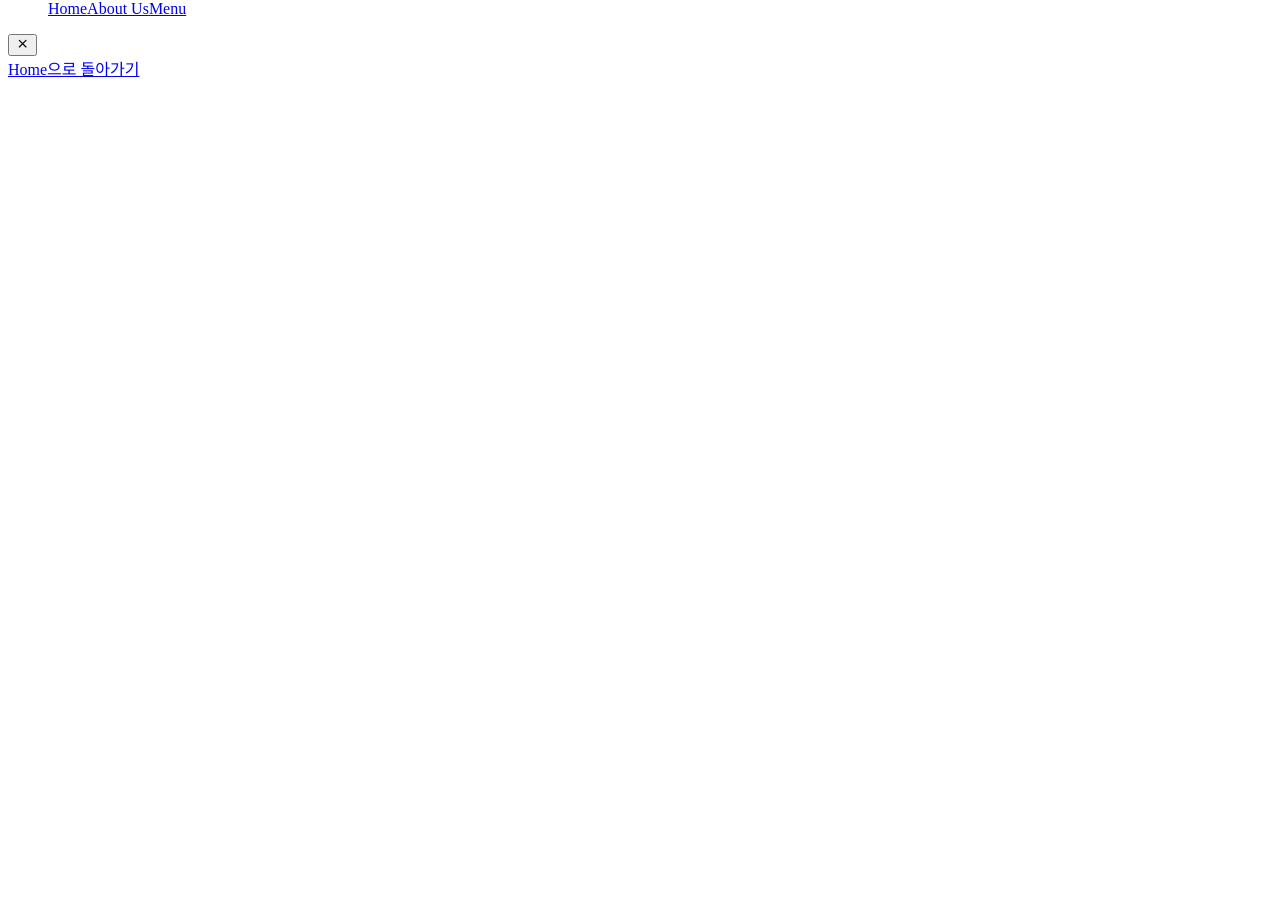
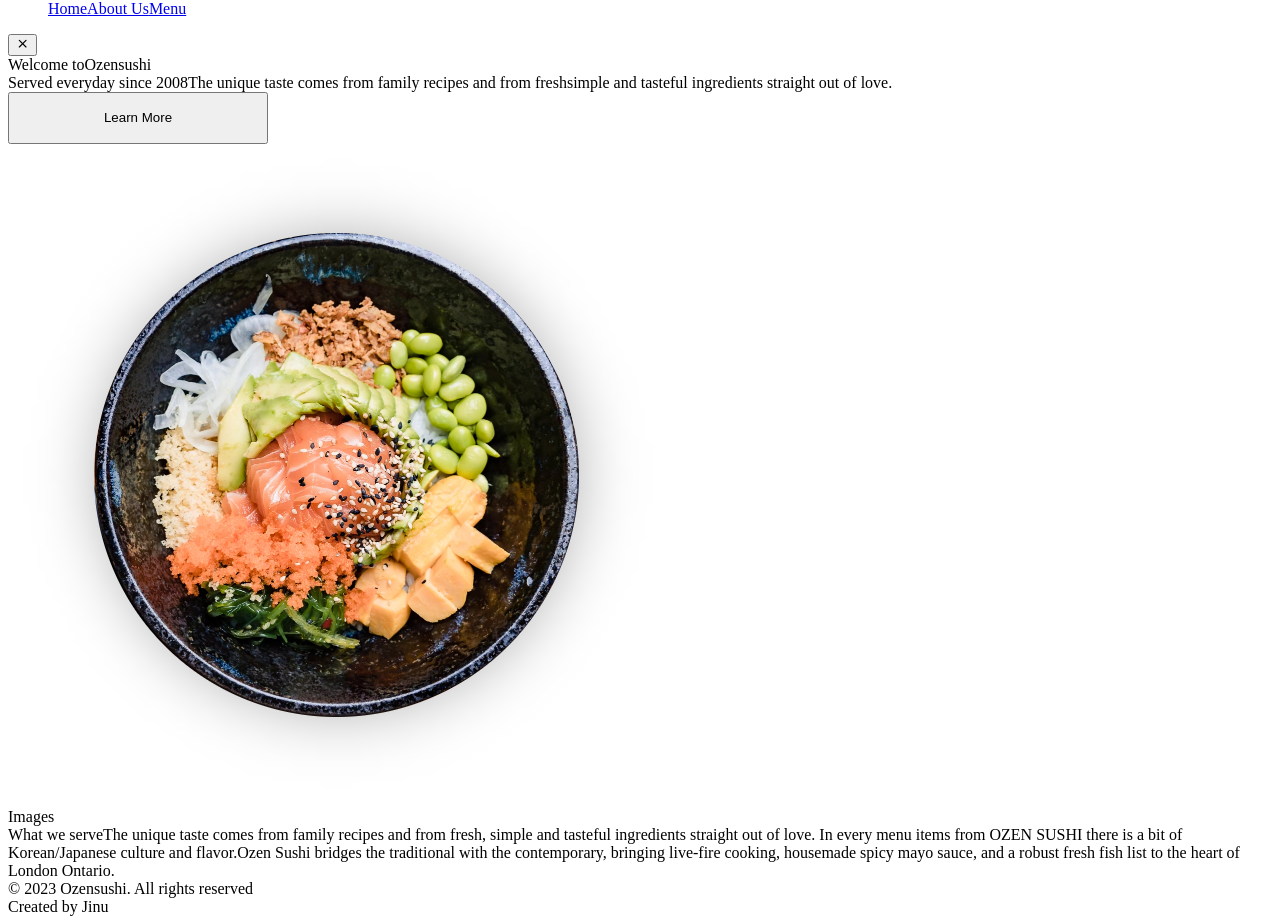
Before and after one commit to Sungmin-Kim-0508/ozen-sushi-korea, a Next.js app: page /ozen-sushi in a window 1280 px wide. Shown: the part 133-1057 px from the top of the page. Before the commit the page ends 800 px from the top, so only its background shows below. Built offline with nearby package versions, Linux system fonts and the light colour scheme.

Commit message:
WIP: worked on 1st section on Home

```diff
--- a/app/components/button.tsx
+++ b/app/components/button.tsx
@@ -15,7 +15,7 @@ export const OrangeBgBtn: React.FC<BtnProps> = ({
   <button
     type="button"
     style={{ width, height }}
-    className="h-12 text-center p-0 rounded-full mx-[5rem] bg-EC6236 text-white"
+    className="text-center p-0 rounded-full bg-EC6236 border-2 border-EC6236 text-white hover:duration-500 hover:text-EC6236 hover:bg-white"
   >
     {children}
   </button>
@@ -29,7 +29,7 @@ export const OrangeBorderBtn: React.FC<BtnProps> = ({
   <button
     type="button"
     style={{ width, height }}
-    className="w-64 h-12 text-center p-0 rounded-full mx-[5rem] border-2 border-EC6236 text-EC6236"
+    className="text-center p-0 rounded-full border-2 border-EC6236 text-EC6236 hover:duration-500 hover:text-white hover:bg-EC6236"
   >
     {children}
   </button>
--- a/app/ozen-sushi/Header.tsx
+++ b/app/ozen-sushi/Header.tsx
@@ -3,7 +3,7 @@ import { usePathname } from "next/navigation";
 import Link from "next/link";
 import BtnX from "../../public/svgs/btnX";
 import { OrangeBgBtn, OrangeBorderBtn } from "../components/button";
-import { aboutUs, menu, ozen_sushi_home } from "../utils/routes";
+import { aboutUs, home, menu, ozen_sushi_home } from "../utils/routes";
 import { OzenSushiHorizontalLogo } from "../../public/svgs/ozen-sushi-horizontal";
 
 type MenuItem = {
@@ -33,7 +33,8 @@ function OzenSushiHeader() {
   ];
   return (
     <>
-      <div className="flex h-24 max-h-24 justify-around items-center">
+      {/* Desktop */}
+      <div className="flex h-24 max-h-24 justify-around items-center sm:hidden">
         <nav className="flex gap-10">
           {menuItems.map(({ label, href }) => (
             <Link
@@ -48,7 +49,9 @@ function OzenSushiHeader() {
           ))}
         </nav>
         <div>
-          <OzenSushiHorizontalLogo />
+          <Link href={home}>
+            <OzenSushiHorizontalLogo />
+          </Link>
         </div>
         <div>
           <OrangeBgBtn width="8.75rem" height="2.56rem">
--- /dev/null
+++ b/app/ozen-sushi/footer.tsx
@@ -0,0 +1,13 @@
+import React from "react";
+
+function Footer() {
+  const fullYear = new Date().getFullYear();
+  return (
+    <footer className="flex justify-around bg-black text-959595">
+      <div>&copy; {fullYear} Ozensushi. All rights reserved</div>
+      <div>Created by Jinu</div>
+    </footer>
+  );
+}
+
+export default Footer;
--- /dev/null
+++ b/app/ozen-sushi/layout.tsx
@@ -0,0 +1,18 @@
+"use client";
+
+import Link from "next/link";
+import OzenSushiHeader from "./Header";
+import { home } from "../utils/routes";
+import Footer from "./footer";
+
+function OzenSushiLayout({ children }: { children: React.ReactNode }) {
+  return (
+    <>
+      <OzenSushiHeader />
+      {children}
+      <Footer />
+    </>
+  );
+}
+
+export default OzenSushiLayout;
--- a/app/ozen-sushi/page.tsx
+++ b/app/ozen-sushi/page.tsx
@@ -1,16 +1,60 @@
 "use client";
 
-import Link from "next/link";
-import OzenSushiHeader from "./Header";
-import { home } from "../utils/routes";
+import Image from "next/image";
+import { OrangeBorderBtn } from "../components/button";
+import salmonRiceBowl from "public/images/ozen-sushi/salmon_rice_bowl.png";
+// import leavesPic from "public/images/ozen-sushi/josh-calabrese.png";
 
 function OzenSushiHome() {
   return (
     <div>
-      <OzenSushiHeader />
-      <Link href={home} className="px-2 py-1 bg-white text-blue-500 rounded-lg">
-        Home으로 돌아가기
-      </Link>
+      <section className="flex gap-x-60 px-96">
+        <div className="flex flex-col relative top-20">
+          <div className="flex flex-col mb-3">
+            <span className="font-gravitasOneRegular text-191919 text-6xl font-extrabold tracking-normal">
+              Welcome to
+            </span>
+            <span className="font-gravitasOneRegular text-EC6236 text-6xl">
+              Ozensushi
+            </span>
+          </div>
+          <div className="flex flex-col mb-8">
+            <span className="font-semibold text-[1.125rem] mb-2">
+              Served everyday since 2008
+            </span>
+            <span>
+              The unique taste comes from family recipes and from fresh
+            </span>
+            <span>simple and tasteful ingredients straight out of love.</span>
+          </div>
+          <div className="">
+            <OrangeBorderBtn width="16.25rem" height="3.25rem">
+              Learn More
+            </OrangeBorderBtn>
+          </div>
+        </div>
+        <div>
+          <Image src={salmonRiceBowl} alt="salmon rice bowl" />
+          {/* <Image src={leavesPic} alt="Leaves Pic" className="absolute w-7" /> */}
+        </div>
+      </section>
+      <section>
+        <div>Images</div>
+        <div className="flex flex-col bg-191919 text-white">
+          <span>What we serve</span>
+          <span>
+            The unique taste comes from family recipes and from fresh, simple
+            and tasteful ingredients straight out of love. In every menu items
+            from OZEN SUSHI there is a bit of Korean/Japanese culture and
+            flavor.
+          </span>
+          <span>
+            Ozen Sushi bridges the traditional with the contemporary, bringing
+            live-fire cooking, housemade spicy mayo sauce, and a robust fresh
+            fish list to the heart of London Ontario.
+          </span>
+        </div>
+      </section>
     </div>
   );
 }
--- a/app/page.tsx
+++ b/app/page.tsx
@@ -1,8 +1,8 @@
 "use client";
 
 import Link from "next/link";
-import { OzenKoreaLogo } from "../public/svgs/ozen-korea";
-import { OzenSushiLogo } from "../public/svgs/ozen-sushi";
+import { OzenKoreaLogo } from "public/svgs/ozen-korea";
+import { OzenSushiLogo } from "public/svgs/ozen-sushi";
 
 const btnDefaultStyle =
   "w-64 h-12 text-center leading-[48px] rounded-full mx-[5rem]";
--- a/tailwind.config.js
+++ b/tailwind.config.js
@@ -15,6 +15,10 @@ module.exports = {
         959595: "#959595",
         DBDBDB: "#DBDBDB",
         CF382D: "#CF382D",
+        191919: "#191919",
+      },
+      fontFamily: {
+        gravitasOneRegular: "'Gravitas One'",
       },
     },
     screens: {
--- a/tsconfig.json
+++ b/tsconfig.json
@@ -6,6 +6,7 @@
       "dom.iterable",
       "esnext"
     ],
+    "baseUrl": ".",
     "allowJs": true,
     "skipLibCheck": true,
     "strict": true,
```
Also changed, not shown: public/images/ozen-sushi/josh-calabrese.png (added), public/images/ozen-sushi/salmon_rice_bowl.png (added).
